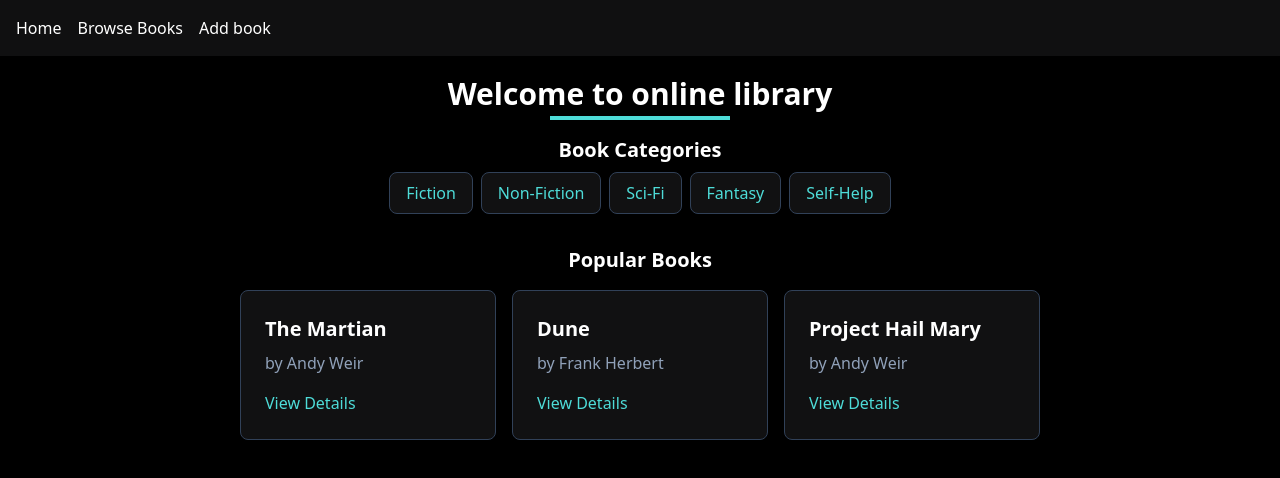
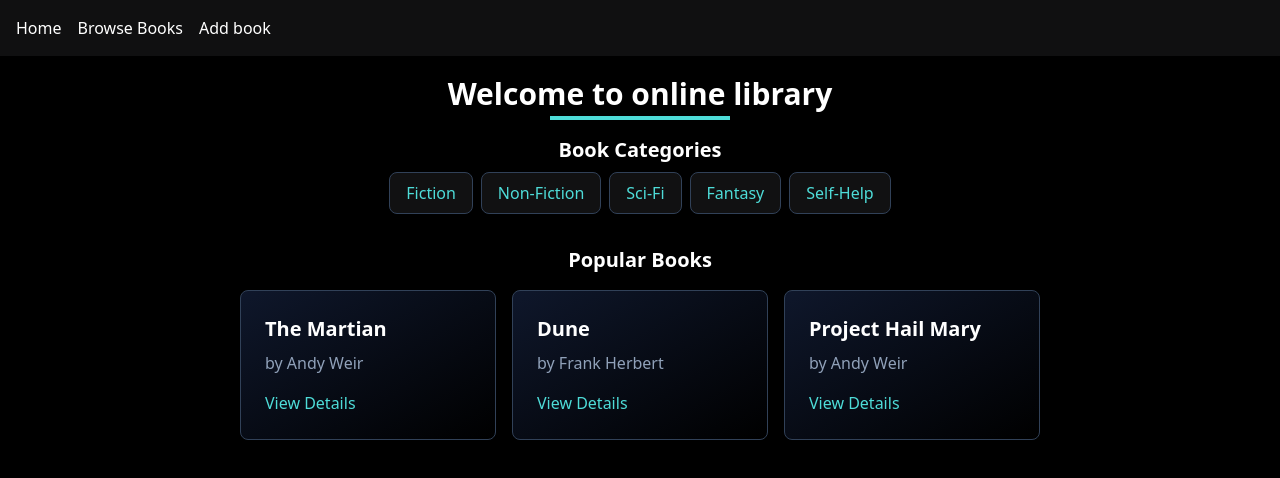
Before and after one commit to Karan-666/library-system-react, a React (Vite) app: page / in a window 1280 px wide. Shown: the top 478 px of the page. Built offline with nearby package versions, Linux system fonts and the light colour scheme.

Commit message:
Polished card design

```diff
--- a/src/components/BookCard.jsx
+++ b/src/components/BookCard.jsx
@@ -6,7 +6,8 @@ function BookCard({bookData}) {
   // use animation on hover
   // the book object which is passed as props will show all the relevant info
   return (
-    <div className="bg-[#111112] border border-slate-700 rounded-lg p-6 shadow-lg w-64 transform hover:scale-105 transition duration-300 hover:z-10">
+    <div className=" rounded-lg p-6 shadow-lg w-64 transform hover:scale-105 transition duration-300 hover:z-10  bg-gradient-to-br from-slate-900 to-slate-850 border border-slate-700
+                hover:from-teal-950 hover:to-sky-950">
       <h3 className="text-white text-xl font-bold mb-2 truncate">{bookData.title}</h3>
       <p className="text-slate-400">by {bookData.author}</p>
       <div className="mt-4">
```
